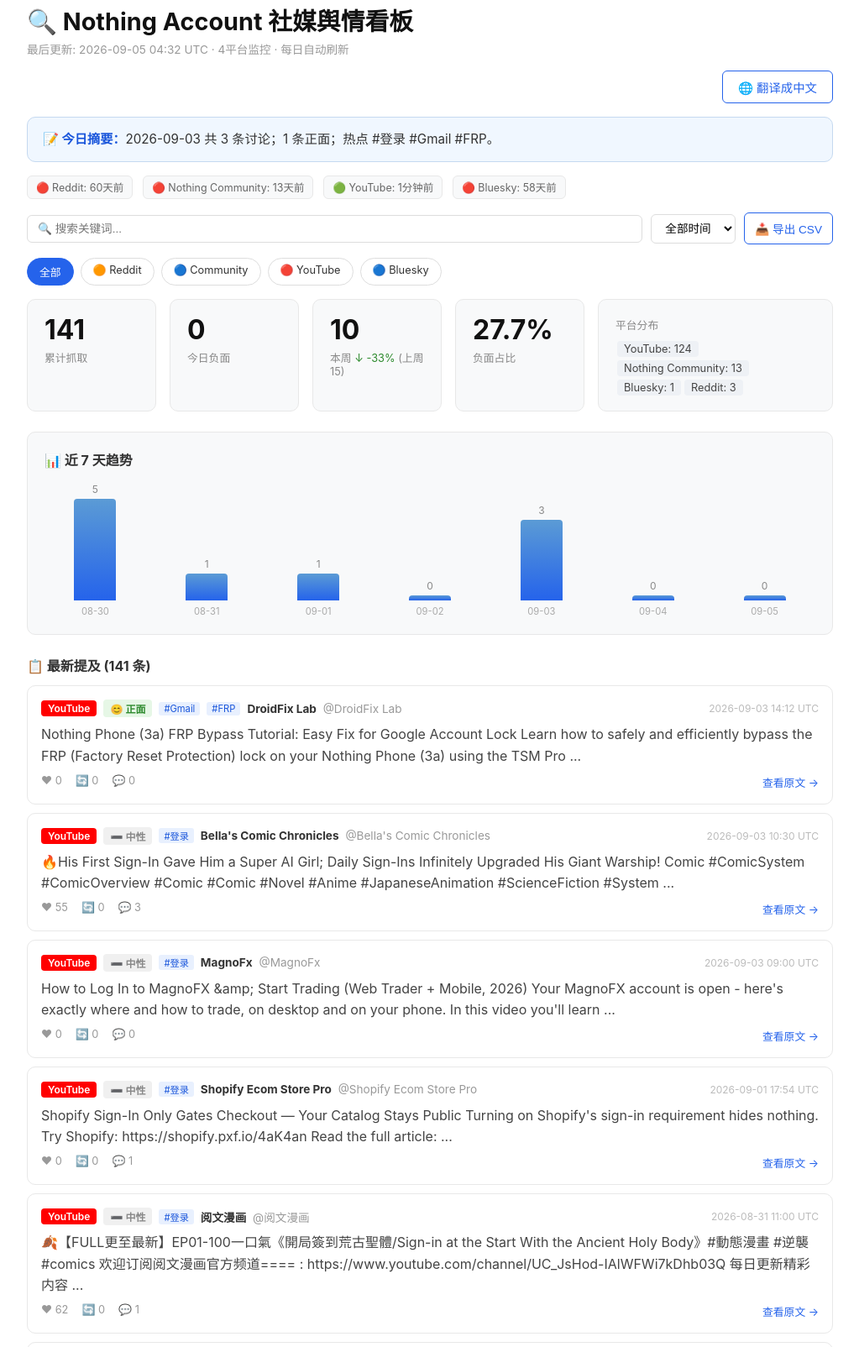
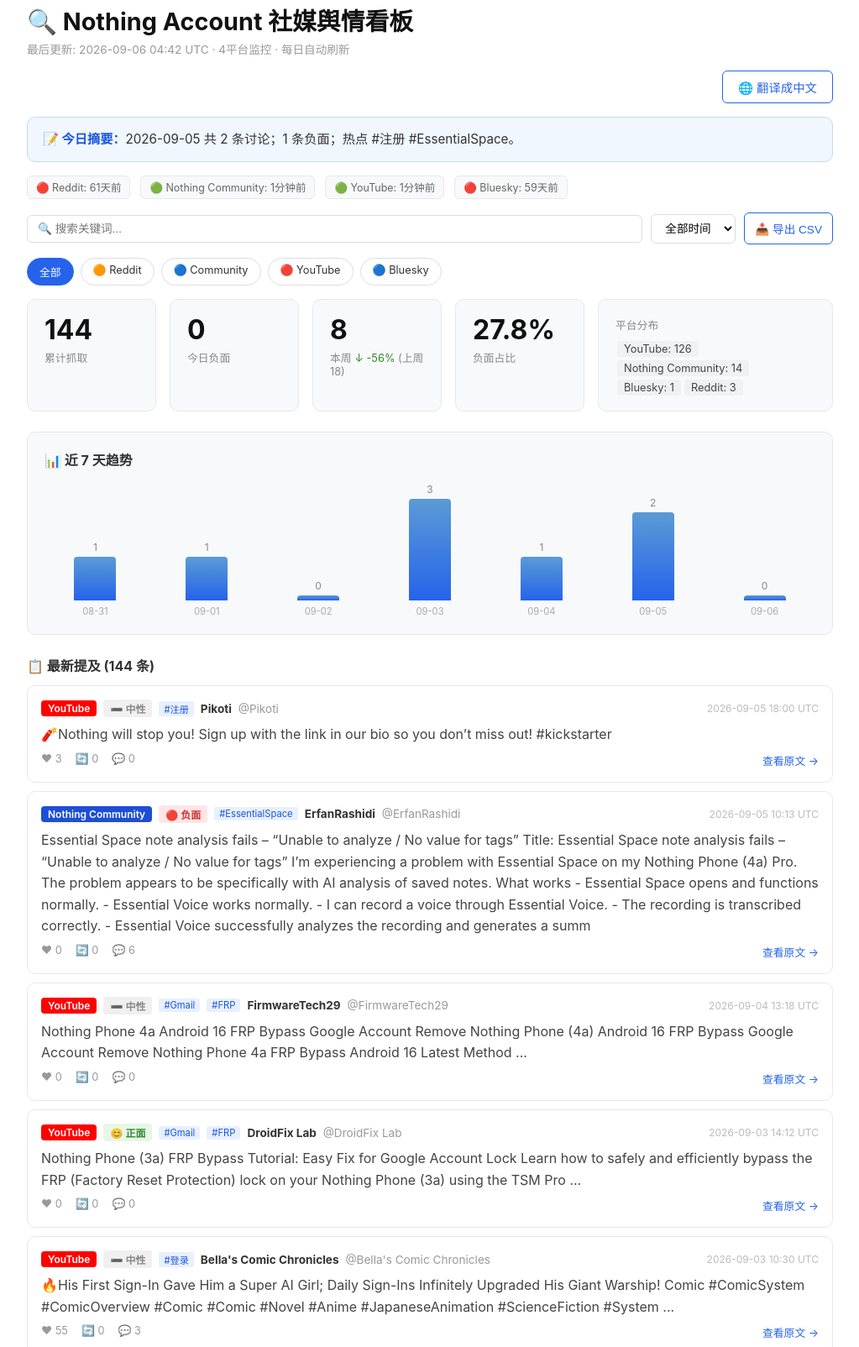
Before and after one commit to janeyan-a11y/nothing-account-monitor, a plain HTML site: page index.html in a window 1280 px wide. Shown: the part 21-1625 px from the top of the page at 84% size, without its empty margins (128-1151 px from the left). Drawn offline with Linux system fonts and the light colour scheme.

Commit message:
Auto: daily social monitor update [skip ci] f6093a0fb0807a1f4a52849870fd2b38cae6ad2f

```diff
--- a/index.html
+++ b/index.html
@@ -74,10 +74,10 @@
 <body>
 <div class="container">
 <h1>🔍 Nothing Account 社媒舆情看板</h1>
-<div class="subtitle">最后更新: 2026-09-05 04:32 UTC · 4平台监控 · 每日自动刷新</div>
+<div class="subtitle">最后更新: 2026-09-06 04:42 UTC · 4平台监控 · 每日自动刷新</div>
 <div class="translate-bar"><button class="btn-translate" id="btnTranslate" onclick="toggleTranslate()">🌐 翻译成中文</button></div>
-<div class="daily-summary"><strong>📝 今日摘要：</strong>2026-09-03 共 3 条讨论；1 条正面；热点 #登录 #Gmail #FRP。</div>
-<div class="status-bar"><span class="status-chip">🔴 Reddit: 60天前</span><span class="status-chip">🔴 Nothing Community: 13天前</span><span class="status-chip">🟢 YouTube: 1分钟前</span><span class="status-chip">🔴 Bluesky: 58天前</span></div>
+<div class="daily-summary"><strong>📝 今日摘要：</strong>2026-09-05 共 2 条讨论；1 条负面；热点 #注册 #EssentialSpace。</div>
+<div class="status-bar"><span class="status-chip">🔴 Reddit: 61天前</span><span class="status-chip">🟢 Nothing Community: 1分钟前</span><span class="status-chip">🟢 YouTube: 1分钟前</span><span class="status-chip">🔴 Bluesky: 59天前</span></div>
 <div class="toolbar">
   <input type="text" id="searchInput" placeholder="🔍 搜索关键词..." oninput="applyFilters()">
   <select id="timeFilter" onchange="applyFilters()"><option value="all">全部时间</option><option value="7">近 7 天</option><option value="30">近 30 天</option><option value="1">今天</option></select>
@@ -92,16 +92,77 @@
 </div>
 
 <div class="stats-grid">
-  <div class="stat-card"><div class="number">141</div><div class="label">累计抓取</div></div>
+  <div class="stat-card"><div class="number">144</div><div class="label">累计抓取</div></div>
   <div class="stat-card"><div class="number">0</div><div class="label">今日负面</div></div>
-  <div class="stat-card"><div class="number">10</div><div class="label">本周 <span class="trend-down">↓ -33%</span> (上周 15)</div></div>
-  <div class="stat-card"><div class="number" style="color:#111">27.7%</div><div class="label">负面占比</div></div>
-  <div class="stat-card" style="flex:2;min-width:280px;"><div class="label" style="margin-top:4px;">平台分布</div><div style="margin-top:8px;"><span class="stat-chip pfilter" data-p="YouTube" onclick="filterPlatform('YouTube')">YouTube: 124</span><span class="stat-chip pfilter" data-p="Nothing Community" onclick="filterPlatform('Nothing Community')">Nothing Community: 13</span><span class="stat-chip pfilter" data-p="Bluesky" onclick="filterPlatform('Bluesky')">Bluesky: 1</span><span class="stat-chip pfilter" data-p="Reddit" onclick="filterPlatform('Reddit')">Reddit: 3</span></div></div>
-</div>
-<div class="trend-section"><h3>📊 近 7 天趋势</h3><div class="bar-chart"><div class="bar-col"><div class="bar-value">5</div><div class="bar-fill" style="height:100%"></div><div class="bar-label">08-30</div></div><div class="bar-col"><div class="bar-value">1</div><div class="bar-fill" style="height:20%"></div><div class="bar-label">08-31</div></div><div class="bar-col"><div class="bar-value">1</div><div class="bar-fill" style="height:20%"></div><div class="bar-label">09-01</div></div><div class="bar-col"><div class="bar-value">0</div><div class="bar-fill" style="height:4%"></div><div class="bar-label">09-02</div></div><div class="bar-col"><div class="bar-value">3</div><div class="bar-fill" style="height:60%"></div><div class="bar-label">09-03</div></div><div class="bar-col"><div class="bar-value">0</div><div class="bar-fill" style="height:4%"></div><div class="bar-label">09-04</div></div><div class="bar-col"><div class="bar-value">0</div><div class="bar-fill" style="height:4%"></div><div class="bar-label">09-05</div></div></div></div>
+  <div class="stat-card"><div class="number">8</div><div class="label">本周 <span class="trend-down">↓ -56%</span> (上周 18)</div></div>
+  <div class="stat-card"><div class="number" style="color:#111">27.8%</div><div class="label">负面占比</div></div>
+  <div class="stat-card" style="flex:2;min-width:280px;"><div class="label" style="margin-top:4px;">平台分布</div><div style="margin-top:8px;"><span class="stat-chip pfilter" data-p="YouTube" onclick="filterPlatform('YouTube')">YouTube: 126</span><span class="stat-chip pfilter" data-p="Nothing Community" onclick="filterPlatform('Nothing Community')">Nothing Community: 14</span><span class="stat-chip pfilter" data-p="Bluesky" onclick="filterPlatform('Bluesky')">Bluesky: 1</span><span class="stat-chip pfilter" data-p="Reddit" onclick="filterPlatform('Reddit')">Reddit: 3</span></div></div>
+</div>
+<div class="trend-section"><h3>📊 近 7 天趋势</h3><div class="bar-chart"><div class="bar-col"><div class="bar-value">1</div><div class="bar-fill" style="height:33%"></div><div class="bar-label">08-31</div></div><div class="bar-col"><div class="bar-value">1</div><div class="bar-fill" style="height:33%"></div><div class="bar-label">09-01</div></div><div class="bar-col"><div class="bar-value">0</div><div class="bar-fill" style="height:4%"></div><div class="bar-label">09-02</div></div><div class="bar-col"><div class="bar-value">3</div><div class="bar-fill" style="height:100%"></div><div class="bar-label">09-03</div></div><div class="bar-col"><div class="bar-value">1</div><div class="bar-fill" style="height:33%"></div><div class="bar-label">09-04</div></div><div class="bar-col"><div class="bar-value">2</div><div class="bar-fill" style="height:66%"></div><div class="bar-label">09-05</div></div><div class="bar-col"><div class="bar-value">0</div><div class="bar-fill" style="height:4%"></div><div class="bar-label">09-06</div></div></div></div>
 <div class="mentions-section">
-  <h3>📋 最新提及 (<span id="mentionCount">141</span> 条)</h3>
-  <div class="mention-card" data-platform="YouTube" data-sentiment="positive" data-date="2026-09-03" data-tags="#Gmail #FRP">
+  <h3>📋 最新提及 (<span id="mentionCount">144</span> 条)</h3>
+  <div class="mention-card" data-platform="YouTube" data-sentiment="neutral" data-date="2026-09-05" data-tags="#注册">
+  <div class="mention-header">
+    <span class="platform-badge platform-youtube">YouTube</span>
+    <span class="sent-badge sent-neutral">➖ 中性</span> <span class="topic-tag">#注册</span>
+    <span class="author"><strong>Pikoti</strong> <span class="username">@Pikoti</span></span>
+    <span class="time">2026-09-05 18:00 UTC</span>
+  </div>
+  <div class="mention-text">🧨Nothing will stop you! Sign up with the link in our bio so you don’t miss out! #kickstarter
+
+</div>
+  <div class="mention-footer">
+    <span>❤ 3</span><span>🔄 0</span><span>💬 0</span>
+    <a href="https://www.youtube.com/watch?v=CajWqV-dNWs" target="_blank" class="source-link">查看原文 →</a>
+  </div>
+</div>
+<div class="mention-card" data-platform="Nothing Community" data-sentiment="negative" data-date="2026-09-05" data-tags="#EssentialSpace">
+  <div class="mention-header">
+    <span class="platform-badge platform-community">Nothing Community</span>
+    <span class="sent-badge sent-negative">🔴 负面</span> <span class="topic-tag">#EssentialSpace</span>
+    <span class="author"><strong>ErfanRashidi</strong> <span class="username">@ErfanRashidi</span></span>
+    <span class="time">2026-09-05 10:13 UTC</span>
+  </div>
+  <div class="mention-text">Essential Space note analysis fails – “Unable to analyze / No value for tags”
+
+Title: Essential Space note analysis fails – “Unable to analyze / No value for tags”
+
+I’m experiencing a problem with Essential Space on my Nothing Phone (4a) Pro.
+
+The problem appears to be specifically with AI analysis of saved notes.
+
+What works
+
+- Essential Space opens and functions normally.
+
+- Essential Voice works normally.
+
+- I can record a voice through Essential Voice.
+
+- The recording is transcribed correctly.
+
+- Essential Voice successfully analyzes the recording and generates a summ</div>
+  <div class="mention-footer">
+    <span>❤ 0</span><span>🔄 0</span><span>💬 6</span>
+    <a href="https://nothing.community/d/62412-62412-essential-space-note-analysis-fails-unable-to-analyze-no-value-for-tags" target="_blank" class="source-link">查看原文 →</a>
+  </div>
+</div>
+<div class="mention-card" data-platform="YouTube" data-sentiment="neutral" data-date="2026-09-04" data-tags="#Gmail #FRP">
+  <div class="mention-header">
+    <span class="platform-badge platform-youtube">YouTube</span>
+    <span class="sent-badge sent-neutral">➖ 中性</span> <span class="topic-tag">#Gmail</span><span class="topic-tag">#FRP</span>
+    <span class="author"><strong>FirmwareTech29</strong> <span class="username">@FirmwareTech29</span></span>
+    <span class="time">2026-09-04 13:18 UTC</span>
+  </div>
+  <div class="mention-text">Nothing Phone 4a Android 16 FRP Bypass Google Account Remove
+
+Nothing Phone (4a) Android 16 FRP Bypass Google Account Remove Nothing Phone 4a FRP Bypass Android 16 Latest Method ...</div>
+  <div class="mention-footer">
+    <span>❤ 0</span><span>🔄 0</span><span>💬 0</span>
+    <a href="https://www.youtube.com/watch?v=ZMLKjtua268" target="_blank" class="source-link">查看原文 →</a>
+  </div>
+</div>
+<div class="mention-card" data-platform="YouTube" data-sentiment="positive" data-date="2026-09-03" data-tags="#Gmail #FRP">
   <div class="mention-header">
     <span class="platform-badge platform-youtube">YouTube</span>
     <span class="sent-badge sent-positive">😊 正面</span> <span class="topic-tag">#Gmail</span><span class="topic-tag">#FRP</span>
```
